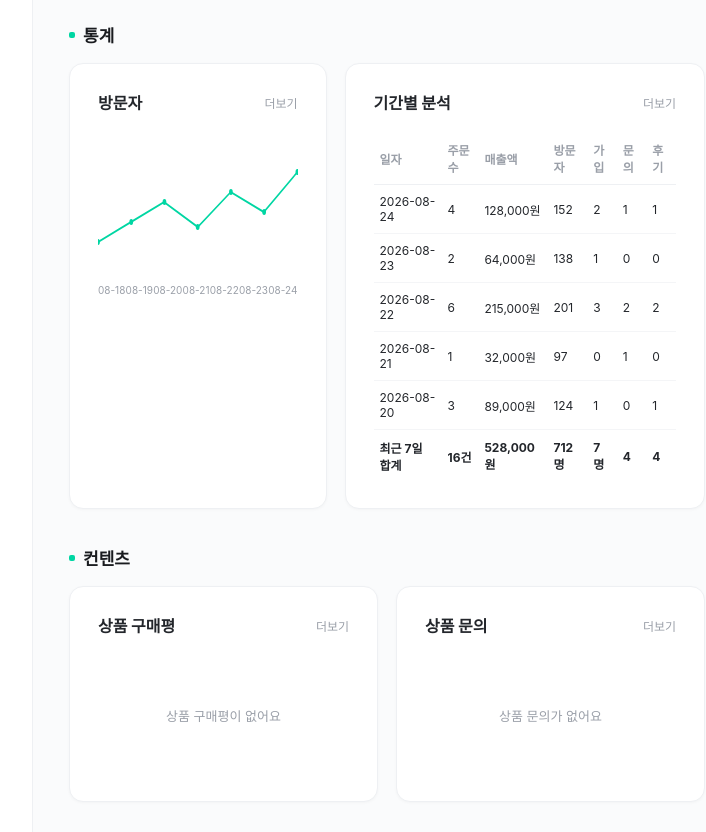
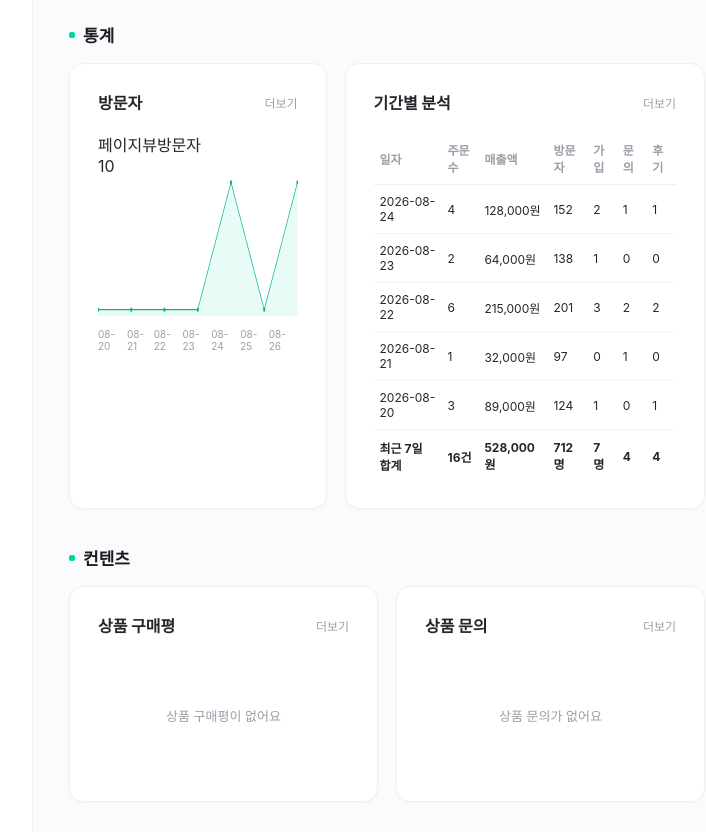
Before and after one commit to youzam136-sudo/belian-admin, a React (Vite) app: page / in a window 1280 px wide. Shown: the part 1040-1872 px from the top of the page, without its empty margins (215-921 px from the left). Built offline with nearby package versions, Linux system fonts and the light colour scheme.

Commit message:
Update DashboardPage.tsx

```diff
--- a/src/pages/DashboardPage.tsx
+++ b/src/pages/DashboardPage.tsx
@@ -67,8 +67,36 @@ const periodRows = [
     { date: "2026-08-20", orders: 3, sales: "89,000원", visitors: 124, signups: 1, inquiries: 0, reviews: 1 },
 ];
 
+const chartData = [
+    { label: "08-20", pageviews: 0, visitors: 0 },
+    { label: "08-21", pageviews: 0, visitors: 0 },
+    { label: "08-22", pageviews: 0, visitors: 0 },
+    { label: "08-23", pageviews: 0, visitors: 0 },
+    { label: "08-24", pageviews: 1, visitors: 1 },
+    { label: "08-25", pageviews: 0, visitors: 0 },
+    { label: "08-26", pageviews: 1, visitors: 1 },
+];
+
 function DashboardPage() {
     const [memo, setMemo] = useState("");
+    const [hoveredPoint, setHoveredPoint] = useState<number | null>(null);
+
+    const chartWidth = 640;
+    const chartHeight = 220;
+    const maxValue = Math.max(1, ...chartData.map((d) => Math.max(d.pageviews, d.visitors)));
+    const stepX = chartWidth / (chartData.length - 1);
+
+    const getY = (value: number) =>
+        chartHeight - (value / maxValue) * (chartHeight - 20) - 10;
+
+    const linePoints = chartData
+        .map((d, i) => `${i * stepX},${getY(d.pageviews)}`)
+        .join(" ");
+
+    const areaPoints =
+        `0,${chartHeight} ` +
+        chartData.map((d, i) => `${i * stepX},${getY(d.pageviews)}`).join(" ") +
+        ` ${chartWidth},${chartHeight}`;
 
     return (
         <div className="dashboard-layout">
@@ -160,31 +188,78 @@ function DashboardPage() {
                                 <a href="#">더보기</a>
                             </div>
 
-                            <svg className="dashboard-chart" viewBox="0 0 320 140" preserveAspectRatio="none">
+                            <div className="dashboard-chart-legend">
+                                <span className="dashboard-chart-legend-item">
+                                    <span className="dashboard-chart-dot pageview" />
+                                    페이지뷰
+                                </span>
+                                <span className="dashboard-chart-legend-item">
+                                    <span className="dashboard-chart-dot visitor" />
+                                    방문자
+                                </span>
+                            </div>
+
+                            <div className="dashboard-chart-wrap">
+                                <div className="dashboard-chart-yaxis">
+                                    <span>{maxValue}</span>
+                                    <span>0</span>
+                                </div>
+
+                                <svg
+                                    className="dashboard-chart"
+                                    viewBox={`0 0 ${chartWidth} ${chartHeight}`}
+                                    preserveAspectRatio="none"
+                                >
+                                    <polygon
+                                        points={areaPoints}
+                                        fill="var(--admin-accent-soft)"
+                                        opacity="0.9"
+                                    />
                                     <polyline
-                                    points="0,110 53,90 106,70 160,95 213,60 266,80 320,40"
+                                        points={linePoints}
                                         fill="none"
-                                    stroke="var(--admin-accent)"
+                                        stroke="var(--admin-accent-dark)"
                                         strokeWidth="2"
                                     />
 
-                                {[110, 90, 70, 95, 60, 80, 40].map((y, index) => (
+                                    {chartData.map((d, index) => (
                                         <circle
                                             key={index}
-                                        cx={index * 53.3}
-                                        cy={y}
-                                        r={3}
-                                        fill="var(--admin-accent)"
+                                            cx={index * stepX}
+                                            cy={getY(d.visitors)}
+                                            r={hoveredPoint === index ? 5 : 3.5}
+                                            fill="var(--admin-accent-dark)"
+                                            style={{ cursor: "pointer" }}
+                                            onMouseEnter={() => setHoveredPoint(index)}
+                                            onMouseLeave={() => setHoveredPoint(null)}
                                         />
                                     ))}
                                 </svg>
 
+                                {hoveredPoint !== null && (
+                                    <div
+                                        className="dashboard-chart-tooltip"
+                                        style={{
+                                            left: `${(hoveredPoint / (chartData.length - 1)) * 100}%`,
+                                            top: `${(getY(chartData[hoveredPoint].visitors) / chartHeight) * 100}%`,
+                                        }}
+                                    >
+                                        <div className="dashboard-chart-tooltip-row">
+                                            <span className="dashboard-chart-dot visitor" />
+                                            {chartData[hoveredPoint].visitors}
+                                        </div>
+                                        <div className="dashboard-chart-tooltip-row">
+                                            <span className="dashboard-chart-dot pageview" />
+                                            {chartData[hoveredPoint].pageviews}
+                                        </div>
+                                    </div>
+                                )}
+                            </div>
+
                             <div className="dashboard-chart-labels">
-                                {["08-18", "08-19", "08-20", "08-21", "08-22", "08-23", "08-24"].map(
-                                    (label) => (
-                                        <span key={label}>{label}</span>
-                                    ),
-                                )}
+                                {chartData.map((d) => (
+                                    <span key={d.label}>{d.label}</span>
+                                ))}
                             </div>
                         </div>
 
```
Lines whose indentation alone changed are shown as unchanged.
